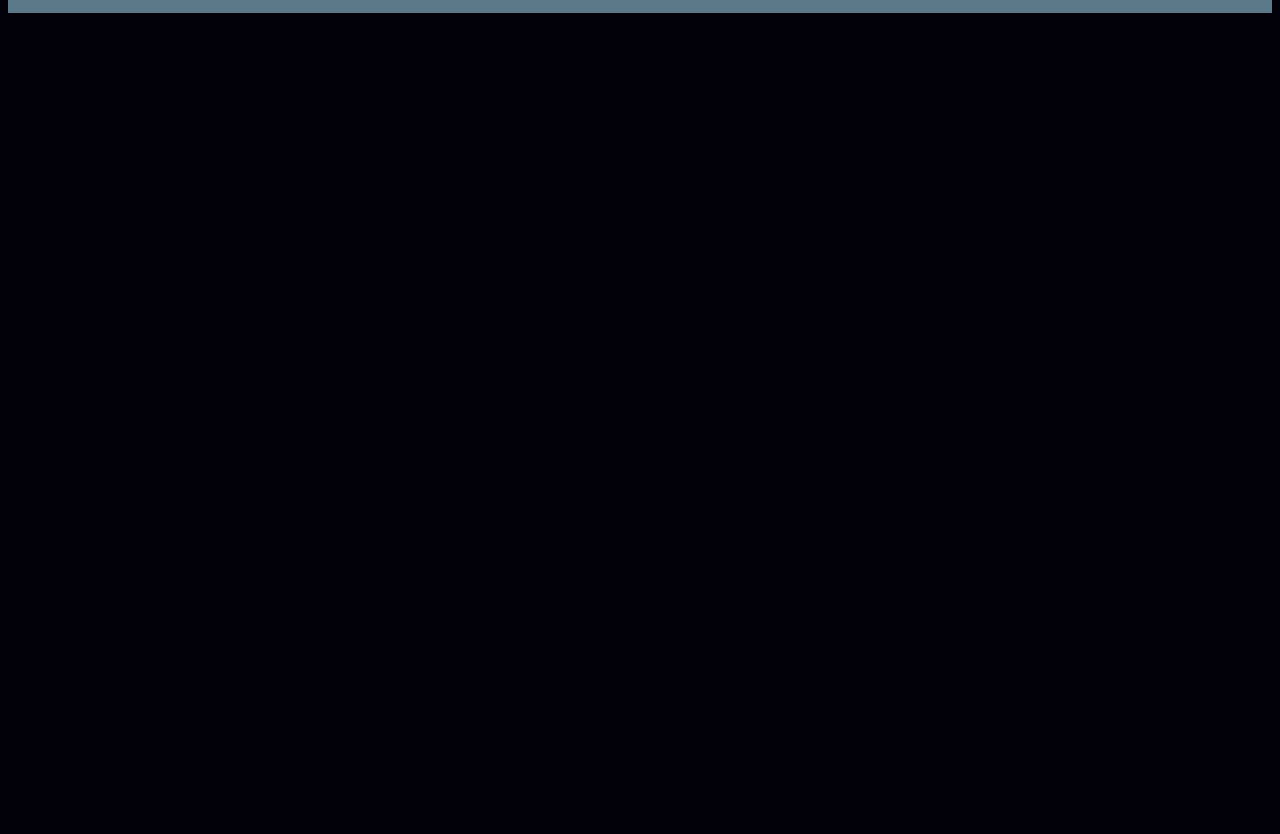
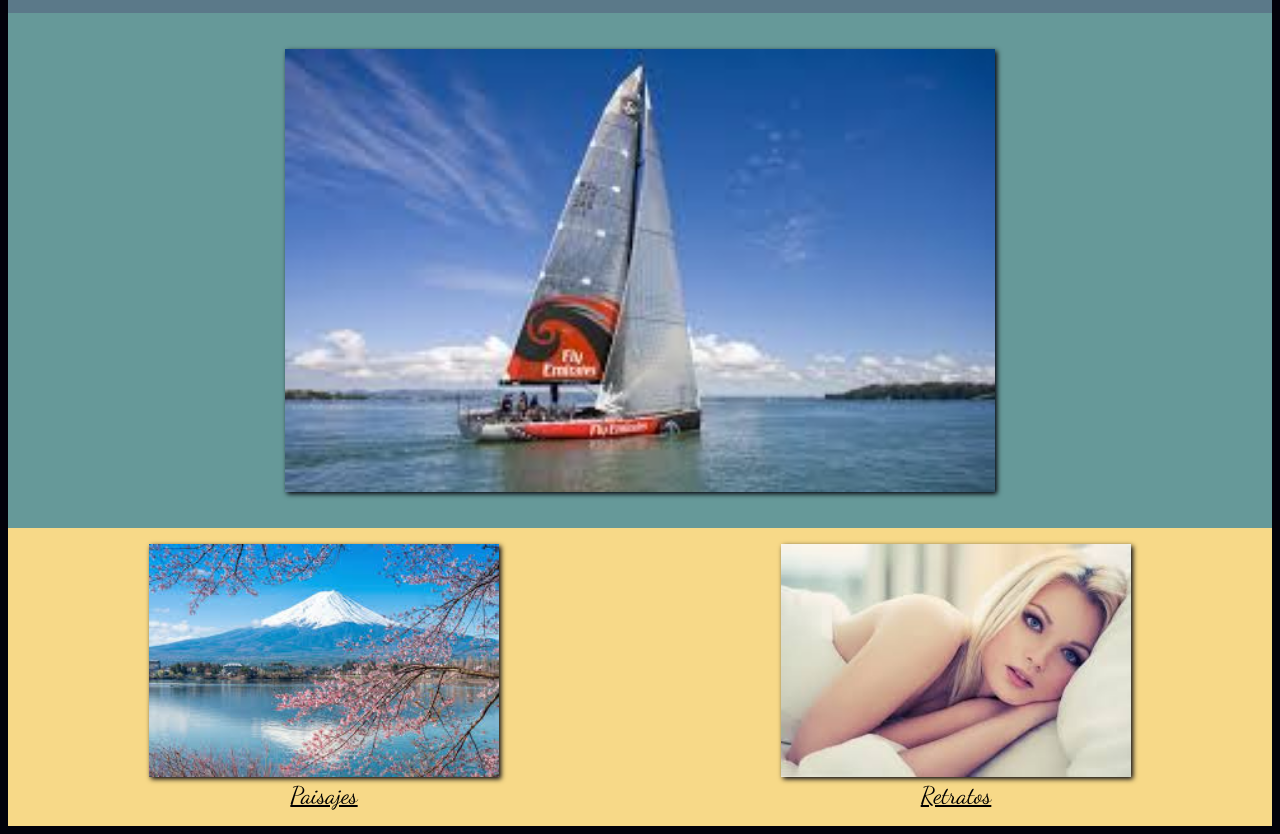
Before and after one commit to PatricioCevallos/CSS_Dise-oWebResponsive, a plain HTML site: page index.html in a window 1280 px wide. Shown: the part 95-929 px from the top of the page. Before the commit the page ends 800 px from the top, so only its background shows below. Drawn offline with Linux system fonts and the light colour scheme.

Commit message:
Segundo avance en css3

```diff
--- a/css/estilos.css
+++ b/css/estilos.css
@@ -28,23 +28,120 @@ background-color: #02010a;
   font-size: 1.3em;
 }
 
-.primetitu > h1, .primetitu > h2{
+.primetitu > h1{
   margin-left:20px;
   font-family:'Dancing Script',cursive;
   font-size: 2.2em;
   color: white;
-  text-shadow: 1px 2px #02010a;
+  text-shadow: 2px 2px #02010a;
 }
 
 .menu > div > h2 > a {
   color: white;
-  text-shadow: 1px 2px #02010a;
+  text-shadow: 2px 2px #02010a;
   text-decoration:none;
 }
 
 .menu > div > h2 > a:hover {
  text-decoration:underline;
 }
+
+#seccionpri {
+  display: flex;
+  flex-direction: column;
+	background-color: #669999;
+  width: 100%;
+}
+
+img.imgcenter{
+      display: block;
+      margin-top:20px;
+      margin-bottom: 20px;
+      margin-left: auto;
+      margin-right: auto;
+      box-shadow:2px 2px 5px #02010a;
+    }
+.contenedorpri {
+  	display: flex;
+  	flex-direction: column;
+  }
+
+.contenedorsec {
+  display: -webkit-flex;
+  display: flex;
+  -webkit-flex-flow: row wrap;
+  flex-flow: row wrap;
+  background-color: #F7D988;
+  height: auto;
+  width: 100%;
+}
+.contenedorsec div{
+    text-align: center;
+  }
+
+#imagenes .contenedorsec > div > img{
+    width: 350px;
+    box-shadow:2px 2px 5px #02010a;
+  }
+  #imagen1 > a > img{
+    width: 350px;
+    box-shadow:2px 2px 5px #02010a;
+  }
+
+  #imagen1 > figcaption{
+    font-family:'Dancing Script',cursive;
+    font-size: 1.5em;
+    color: black;
+    /*text-shadow: 1px 1px #02000a;*/
+    text-decoration: underline;
+  }
+
+  #imagen2 > a >img{
+    width: 350px;
+    box-shadow:2px 2px 5px #02010a;
+  }
+
+  #imagen2 > figcaption{
+    font-family:'Dancing Script',cursive;
+    font-size: 1.5em;
+    color: black;
+    /*text-shadow: 1px 1px #02000a;*/
+    text-decoration: underline;
+  }
+
+  #imagen1 a > img:hover {
+    transform: rotate(10deg);
+/*    -ms-transform: rotate(10deg); */
+    -webkit-transform: rotate(10deg);
+    box-shadow:2px 2px 5px #82c3a6;
+  	animation-duration: 3s;
+    -webkit-animation-delay: 3s;
+  	-moz-animation-delay: 3s;
+  	-o-animation-delay: 3s;
+  }
+
+  #imagen2 a > img:hover {
+    transform:translate(20px,-5px);
+    box-shadow:2px 2px 5px #82c3a6;
+  	animation-duration: 3s;
+    -webkit-animation-delay: 3s;
+  	-moz-animation-delay: 3s;
+  	-o-animation-delay: 3s;
+  }
+  ul{
+    list-style-type: none;
+    margin: 0;
+    overflow: hidden;
+    height: 100%;
+  }
+
+  li{
+    font-family:'Dancing Script';
+  }
+
+  .figur1, .figur2 {
+    width: 50%;
+  }
 @keyframes deslizar{
   from{
       margin-top: 150%;
@@ -66,7 +163,7 @@ background-color: #02010a;
   width: 33%;
 }
 @media (max-width: 900px) {
-	.fig1, .fig2 {
+	.figur1, .figur2 {
 		width: 100%;
 	}
 
@@ -78,5 +175,21 @@ background-color: #02010a;
   .index, .menu1, .menu2{
     width: 33%;
   }
+  .contacto, .terminos, .redes, .derechos{
+    text-align: left;
+    margin-left: 20px;
+    width: 100%;
+  }
+
+  .redes > ul > li > img {
+    width: 5%;
+    height: 5%;
+  }
+  .c1, .c2, .c3, .c4, .c5, .c6 {
+  margin-top:20px;
+  margin-bottom: 20px;
+  margin-left: 20%;
+  width: 100%;
+ }
 
 }
--- a/index.html
+++ b/index.html
@@ -28,6 +28,30 @@
     		</div>
     	</section>
     </header>
+    <section id="seccionpri">
+       <div class="contenedorpri">
+     		<figure>
+     		  <img src="image/figura1.jpg" width=60% height=90% alt ="centroimagen" class="imgcenter">
+     		</figure>
+     </div>
+     </section>
+     <section id="imagenes">
+      <div class="contenedorsec">
+        <div class="figur1">
+          <figure id="imagen1">
+             <a href="paisajes.html"><img src="image/figura2.jpg" alt ="paisaje"></a>
+             <figcaption>Paisajes</figcaption>
+          </figure>
+        </div>
+        <div class="figur2">
+          <figure id="imagen2">
+           <a href="retratos.html"><img src="image/figura3.jpg" alt ="retrato"></a>
+           <figcaption>Retratos</figcaption>
+          </figure>
+        </div>
+      </div>
+    </section>
+
 
     <footer>
     <section id="pie">
```
